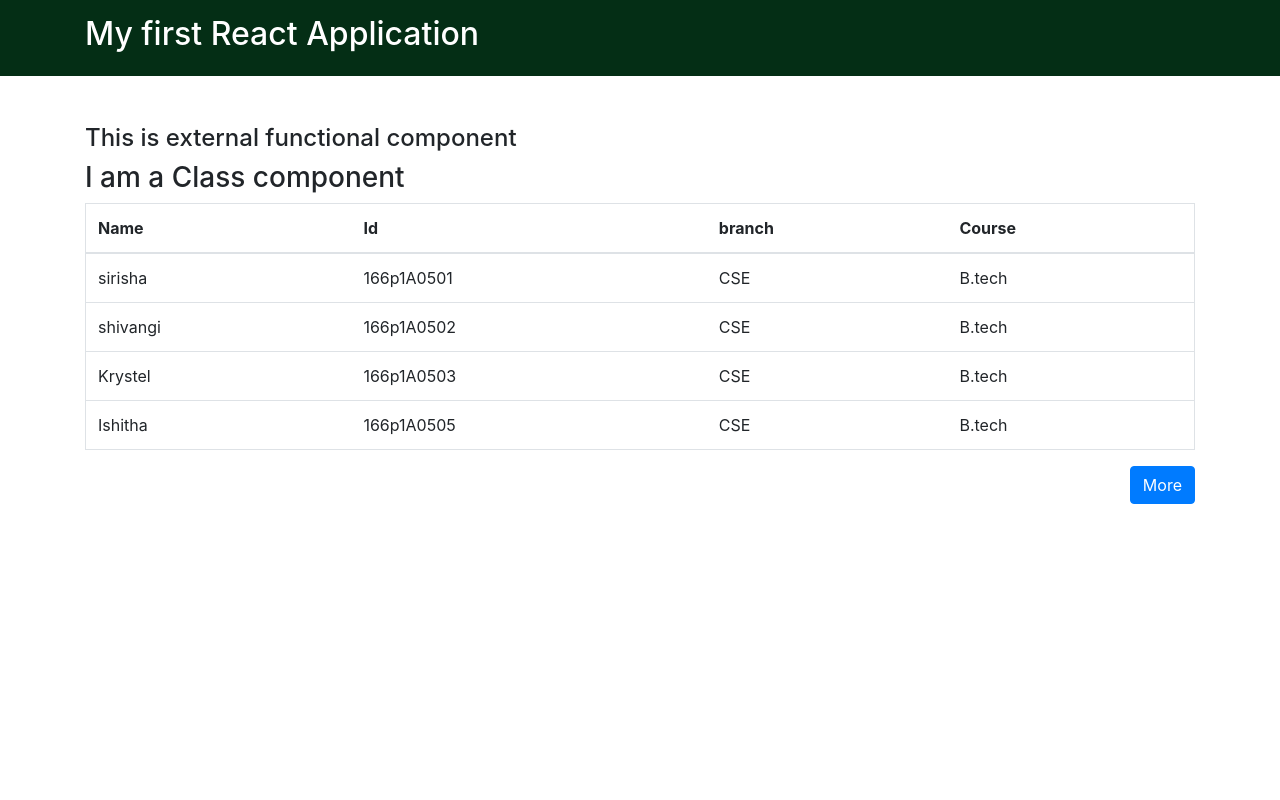
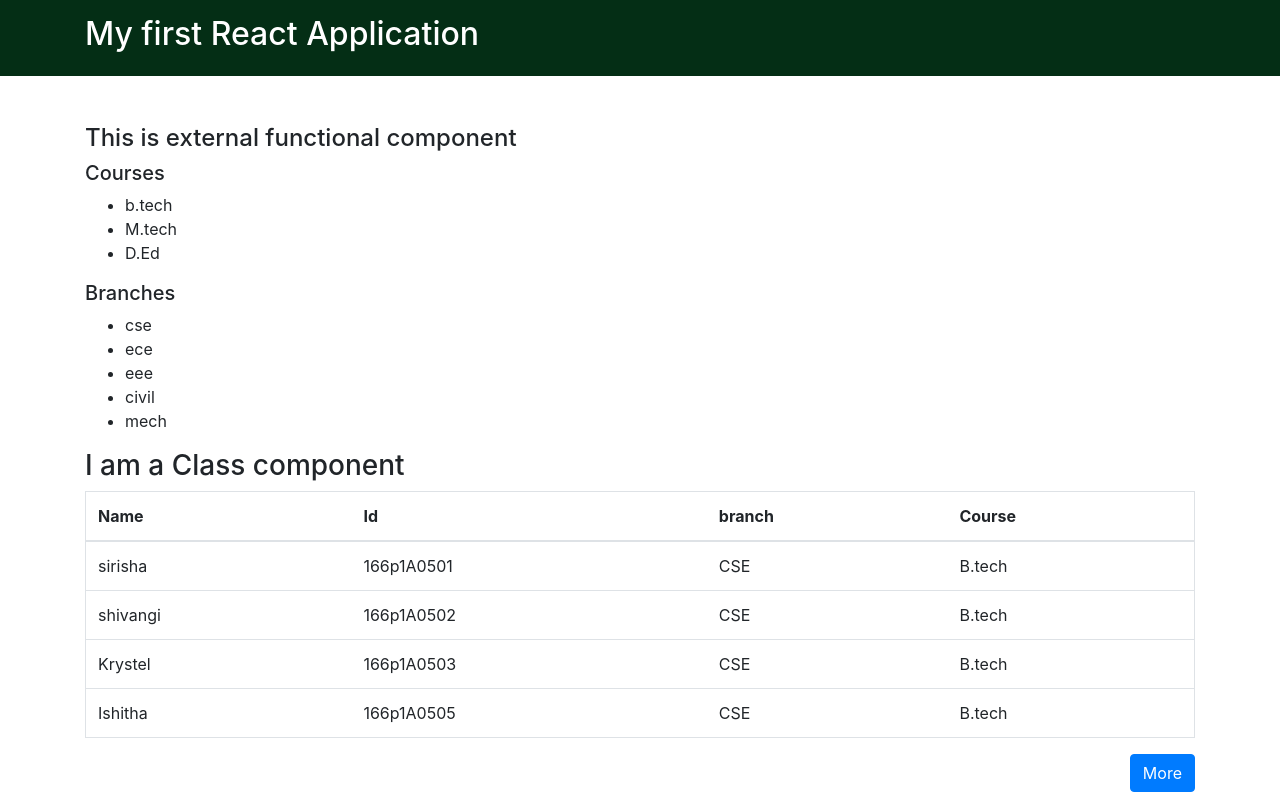
Before and after one commit to sirishaasapu/react-js, a React (Create React App) app in the folder REACT/my-first-react/: page / in a window 1280 px wide. Built offline with nearby package versions, Linux system fonts and the light colour scheme.

Commit message:
Hooks-useState

```diff
--- a/REACT/my-first-react/src/func.js
+++ b/REACT/my-first-react/src/func.js
@@ -1,9 +1,34 @@
-import React from 'react';
+import React, { useState } from 'react';
 
 function Func(){
+    //Hook used to store data in functional component
+    //Hook:useState -assign value to function component
+    const [courses]=useState(['b.tech','M.tech','D.Ed','B.ed']);
+
+    const [branch]=useState({"branch1":'cse',
+                              "branch2":'ece',
+                              "branch3":'eee',
+                              "branch4":'civil',
+                              "branch5":'mech',})
     return (
         <div className='container mt-5'>
            <h4>This is external functional component</h4>
+           <h5>Courses</h5>
+           <ul>
+           <li>{courses[0]}</li>
+            <li>{courses[1]}</li>
+           <li>{courses[2]}</li>
+           </ul>
+            <h5>Branches</h5>
+            <ul>
+           <li>{branch.branch1}</li>
+           <li>{branch.branch2}</li>
+           <li>{branch.branch3}</li>
+           <li>{branch.branch4}</li>
+           <li>{branch.branch5}</li>
+
+
+           </ul>
         </div>
     );
 }
```
